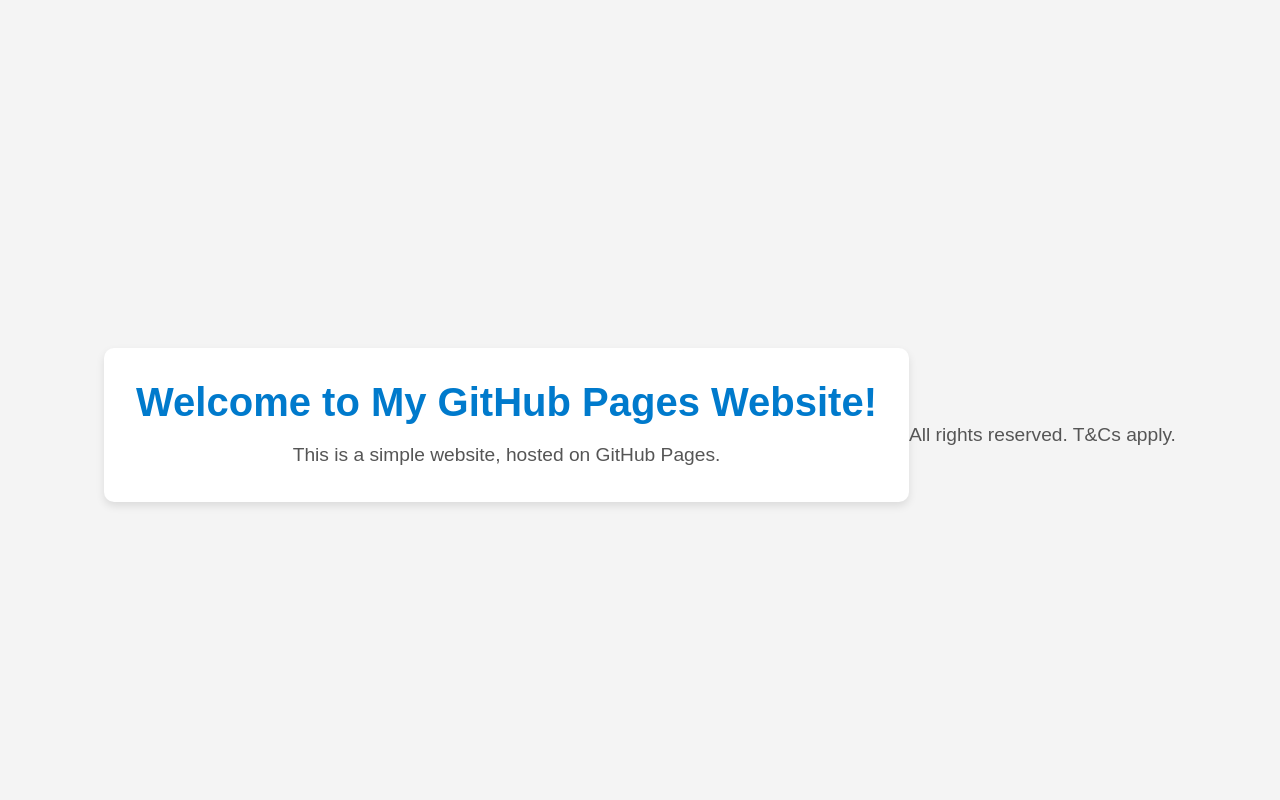
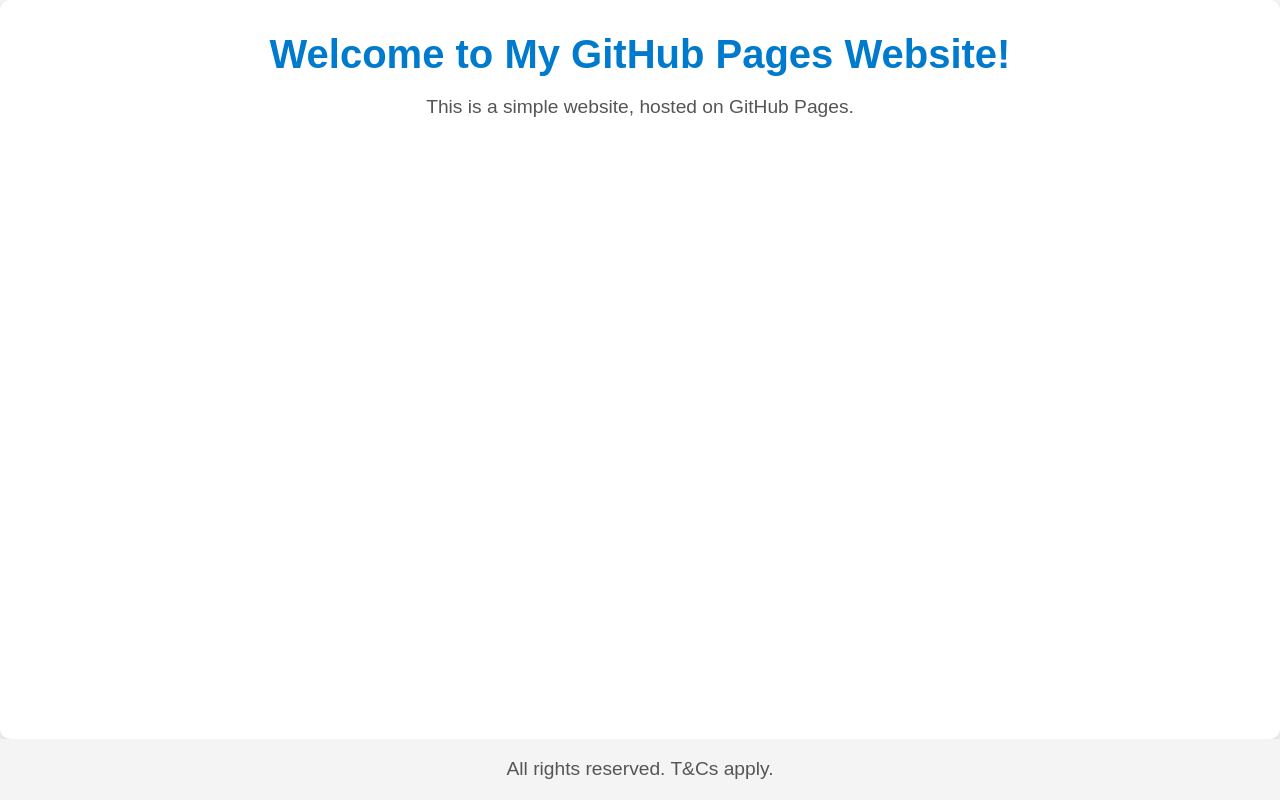
Before and after one commit to sivan111/sivan111.github.io, a plain HTML site: page index.html in a window 1280 px wide. Drawn offline with Linux system fonts and the light colour scheme.

Commit message:
Update style.css
make footer stay at the bottom

```diff
--- a/style.css
+++ b/style.css
@@ -5,15 +5,18 @@
     box-sizing: border-box;
 }
 
+html, body {
+    height: 100%;
+    margin: 0;
+}
+
 body {
     font-family: Arial, sans-serif;
     background-color: #f4f4f4;
     color: #333;
     display: flex;
-    justify-content: center;
-    align-items: center;
-    height: 100vh;
-    margin: 0;
+    flex-direction: column;
+    justify-content: space-between;  /* Ensure footer stays at the bottom */
 }
 
 /* Main container styling */
@@ -23,6 +26,7 @@ body {
     padding: 2rem;
     border-radius: 10px;
     box-shadow: 0 4px 8px rgba(0, 0, 0, 0.1);
+    flex-grow: 1;  /* Make this section grow to fill space between header and footer */
 }
 
 /* Heading styling */
@@ -39,14 +43,11 @@ p {
     color: #555;
 }
 
-/* Add some padding to the top */
-body {
-    padding-top: 50px;
-}
-
 /* Styling for footer */
 footer {
-    margin-top: 20px;
+    text-align: center;
+    padding: 1rem 0;
+    background-color: #f4f4f4;
     font-size: 0.9rem;
     color: #777;
 }
```
